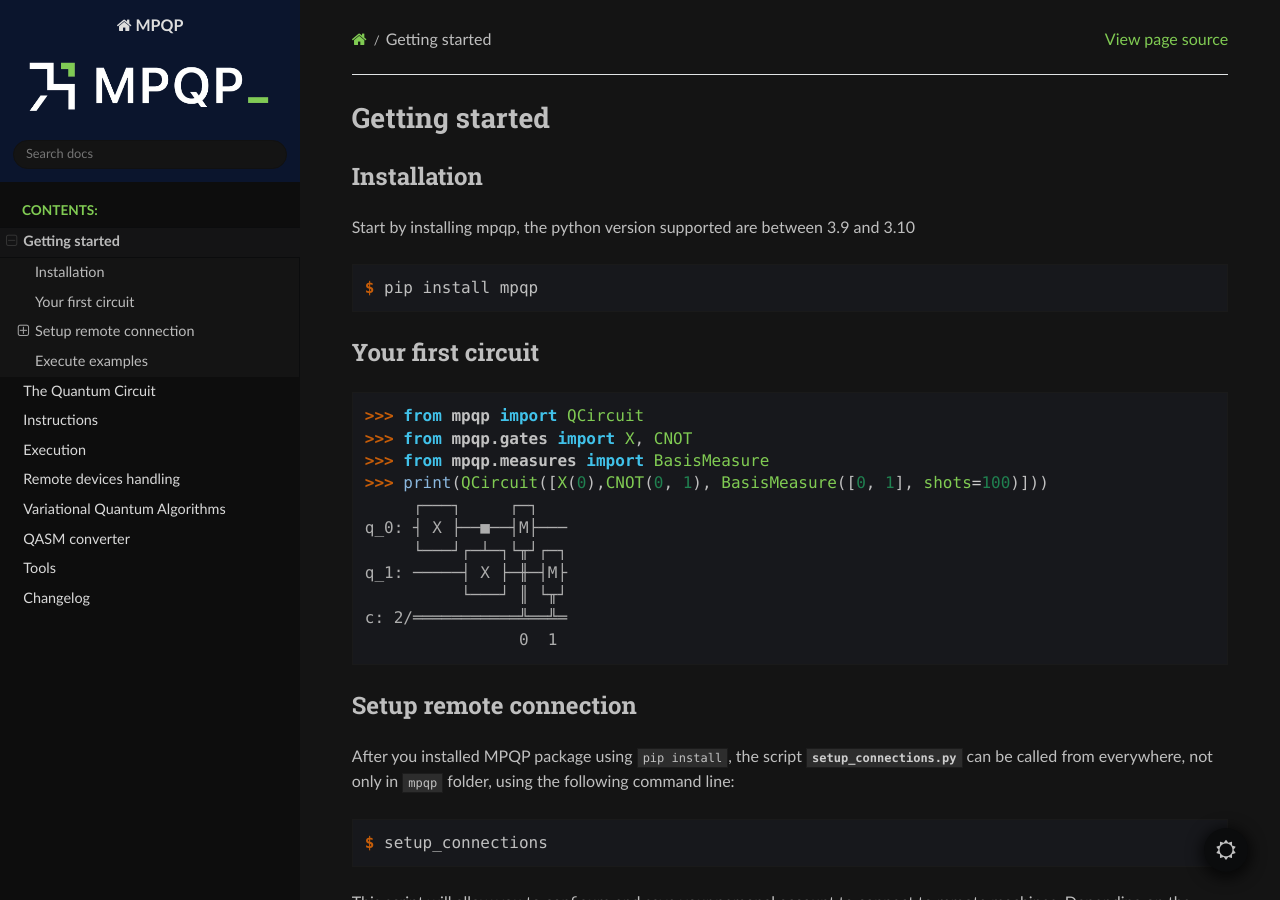
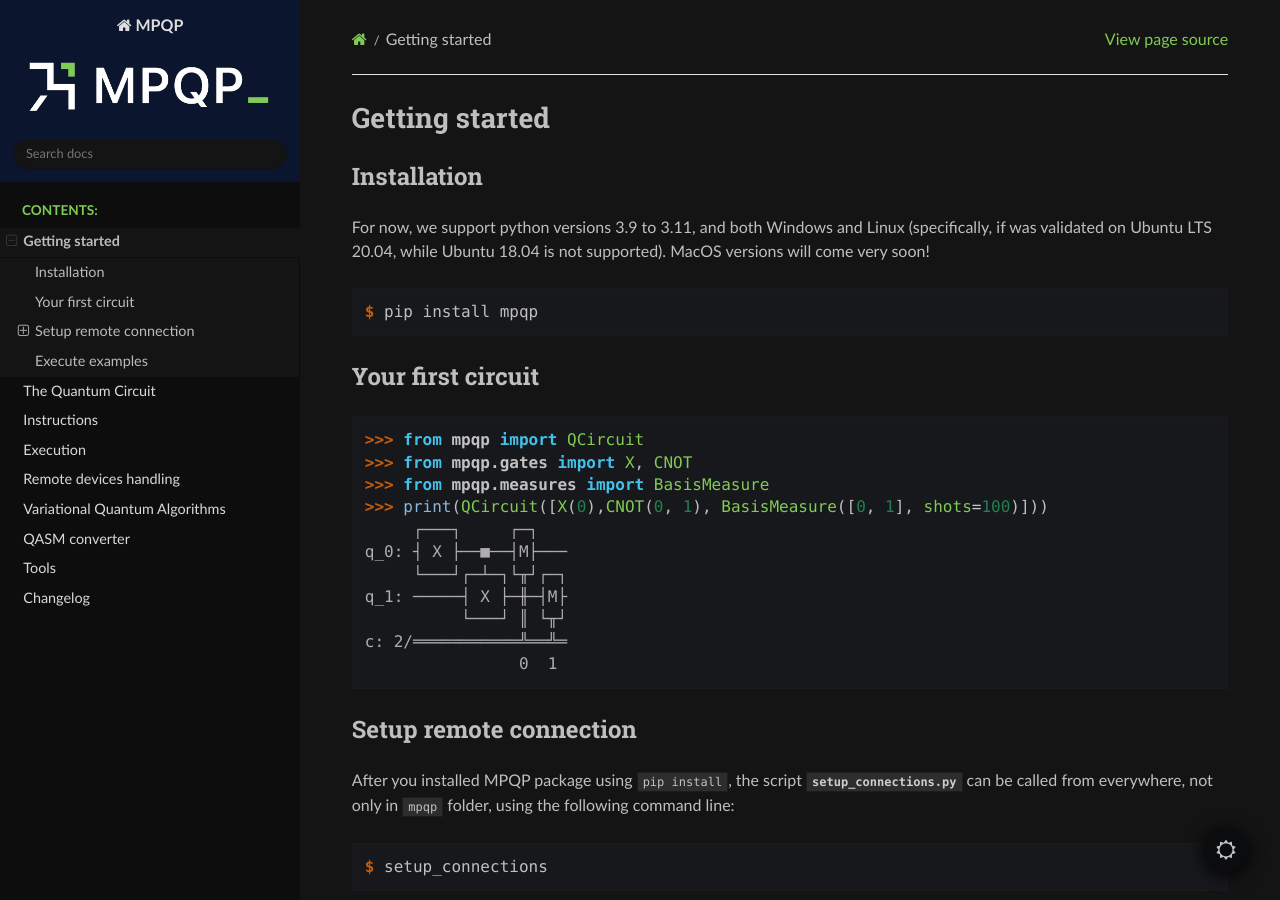
Before and after one commit to ColibrITD-SAS/mpqp, a Sphinx documentation site: the page built from docs/getting-started.rst, in a window 1280 px wide and 900 px high. Built offline with Sphinx 7.4.7 and the Read the Docs theme 2.0.0, drawn with Linux system fonts in a browser that asks for light colours.

Commit message:
requirements clarified

```diff
--- a/docs/getting-started.rst
+++ b/docs/getting-started.rst
@@ -7,7 +7,9 @@ Installation
 .. TODO: grab the compatibility matrix from MyQLM and relax our requirements
 .. when possible, test on many different configurations (tox or other ?)
 
-Start by installing mpqp, the python version supported are between 3.9 and 3.10
+For now, we support python versions 3.9 to 3.11, and both Windows and Linux
+(specifically, if was validated on Ubuntu LTS 20.04, while Ubuntu 18.04 is not
+supported). MacOS versions will come very soon!
 
 .. code-block:: console
 
```
